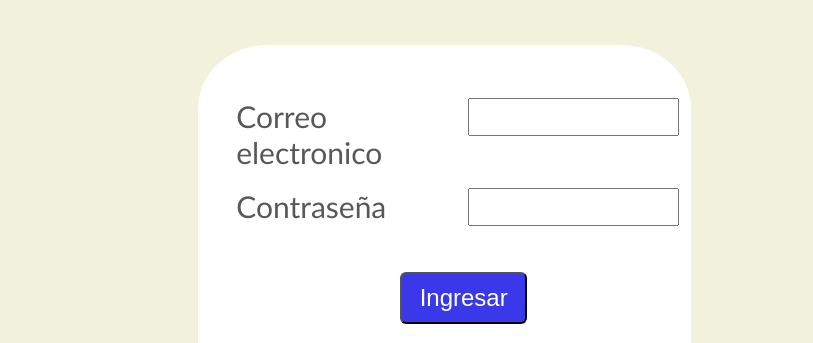
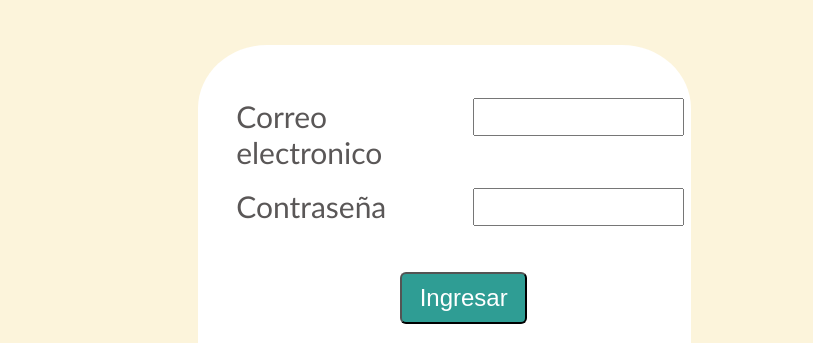
Before and after one commit to Taniuda/el-bazar-de-arce, a plain HTML site: page vende_compro/admin/Login/loginAdmin.html in a window 1280 px wide. Shown: the part 121-464 px from the top of the page, 467-1280 px from the left. Drawn offline with Linux system fonts and the light colour scheme.

Commit message:
Update loginAdmin.css

```diff
--- a/vende_compro/admin/Login/loginAdmin.css
+++ b/vende_compro/admin/Login/loginAdmin.css
@@ -1,5 +1,5 @@
 body{
-    background-color: rgb(241, 241, 220);}
+    background-color:#FCF4DB}
 .grid{
     display: grid;
     grid-template-columns: 40% 60%;
@@ -48,12 +48,7 @@ margin-top: 1%;
 
 
 
-.textareaCorreo{
-    height: 35%;
-}
-.textareaContrasena{
-    height: 50%;
-}
+
 
 .labels{
     font-size: 30px;
@@ -66,7 +61,7 @@ display: grid;
 grid-template-columns: 50% 50%;
 grid-template-rows: 50% 50%  ;
 row-gap: 20%;
-column-gap: 1%;
+column-gap: 2%;
 
 }
 
@@ -93,7 +88,7 @@ column-gap: 1%;
     margin: auto;
     height: 100%;
     width: 28%;
-    background: rgb(57, 57, 233);
+    background: #2F9D94;
     color: rgb(255, 255, 255);
     font-size:24px;
     border-radius: 6px;
```
